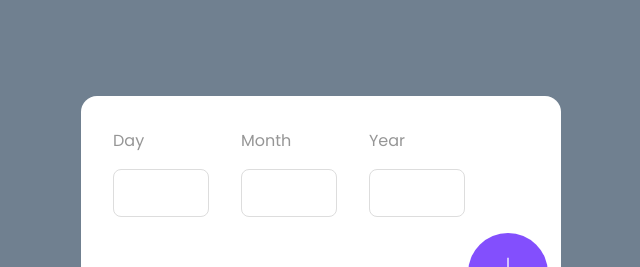
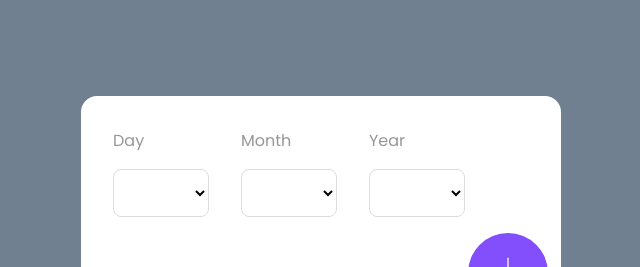
Before and after one commit to Gazwai/age-calculator, a Next.js app: page / in a window 1280 px wide. Shown: the top 267 px of the page, without its empty margins (319-959 px from the left). Built offline with nearby package versions, Linux system fonts and the light colour scheme.

Commit message:
refactor: Use Select instead of type number forms

```diff
--- a/app/page.module.css
+++ b/app/page.module.css
@@ -90,7 +90,7 @@
   height: 3rem;
   margin-bottom: 0.5rem;
   outline: unset;
-  padding: 1rem;
+  padding: 0 1rem;
   width: 6rem;
 }
 
--- a/app/ui/AgeForm.tsx
+++ b/app/ui/AgeForm.tsx
@@ -80,17 +80,19 @@ function AgeForm({ setResult }: AgeFormProps) {
           Day
         </label>
 
-        <input
+        <select
+          {...register('day', { required: 'Day is required' })}
+          id="day"
           className={styles.form__input}
-          {...register('day', {
-            min: { value: 1, message: 'Must be between 1 - 31' },
-            max: { value: 31, message: 'Must be between 1 - 31' },
-            required: { value: true, message: 'Day is required' },
-          })}
           aria-invalid={errors.day ? 'true' : 'false'}
-          id="day"
-          type="number"
-        />
+        >
+          <option value="" />
+          {Array.from({ length: 31 }, (_, i) => (
+            <option key={i} value={i + 1}>
+              {i + 1}
+            </option>
+          ))}
+        </select>
 
         <div className={styles.form__input_errors}>
           {errors.day && <span role="alert">{errors.day.message}</span>}
@@ -106,16 +108,19 @@ function AgeForm({ setResult }: AgeFormProps) {
           Month
         </label>
 
-        <input
+        <select
+          {...register('month', { required: 'Month is required' })}
+          id="month"
           className={styles.form__input}
-          {...register('month', {
-            min: { value: 1, message: 'Must be between 1 - 12' },
-            max: { value: 12, message: 'Must be between 1 - 12' },
-            required: { value: true, message: 'Month is required' },
-          })}
           aria-invalid={errors.month ? 'true' : 'false'}
-          id="month"
-        />
+        >
+          <option value="" />
+          {Array.from({ length: 12 }, (_, i) => (
+            <option key={i} value={i + 1}>
+              {i + 1}
+            </option>
+          ))}
+        </select>
 
         <div className={styles.form__input_errors}>
           {errors.month && <span role="alert">{errors.month.message}</span>}
@@ -131,17 +136,19 @@ function AgeForm({ setResult }: AgeFormProps) {
           Year
         </label>
 
-        <input
+        <select
+          {...register('year', { required: 'Year is required' })}
+          id="year"
           className={styles.form__input}
-          id="year"
-          {...register('year', {
-            min: { value: 0, message: "Must be after JC's sacrifice" },
-            required: { value: true, message: 'Year is required' },
-          })}
           aria-invalid={errors.year ? 'true' : 'false'}
-          name="year"
-          type="number"
-        />
+        >
+          <option value="" />
+          {Array.from({ length: 124 }, (_, i) => (
+            <option key={i} value={2024 - i}>
+              {2024 - i}
+            </option>
+          ))}
+        </select>
 
         <div className={styles.form__input_errors}>
           {errors.year && <span role="alert">{errors.year.message}</span>}
```
